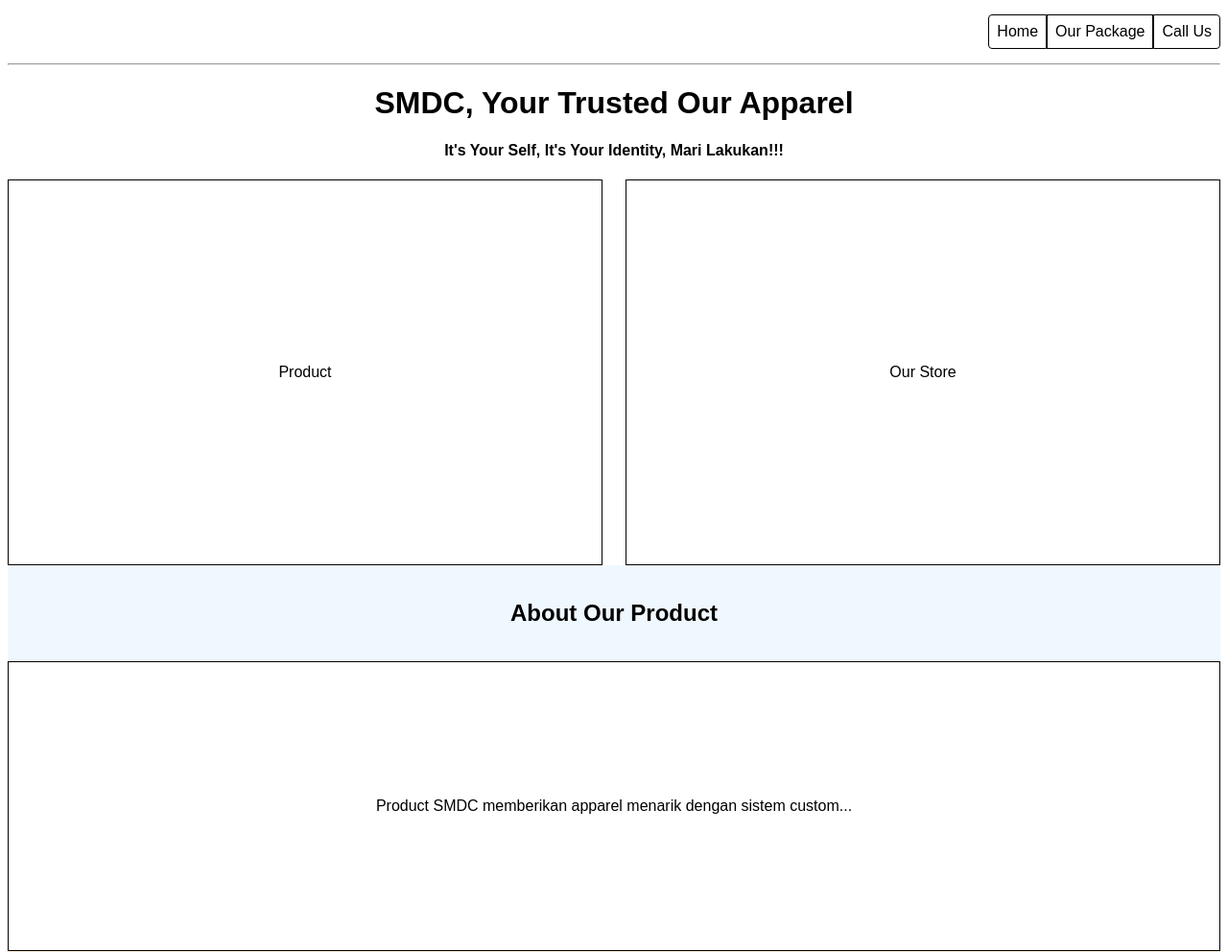
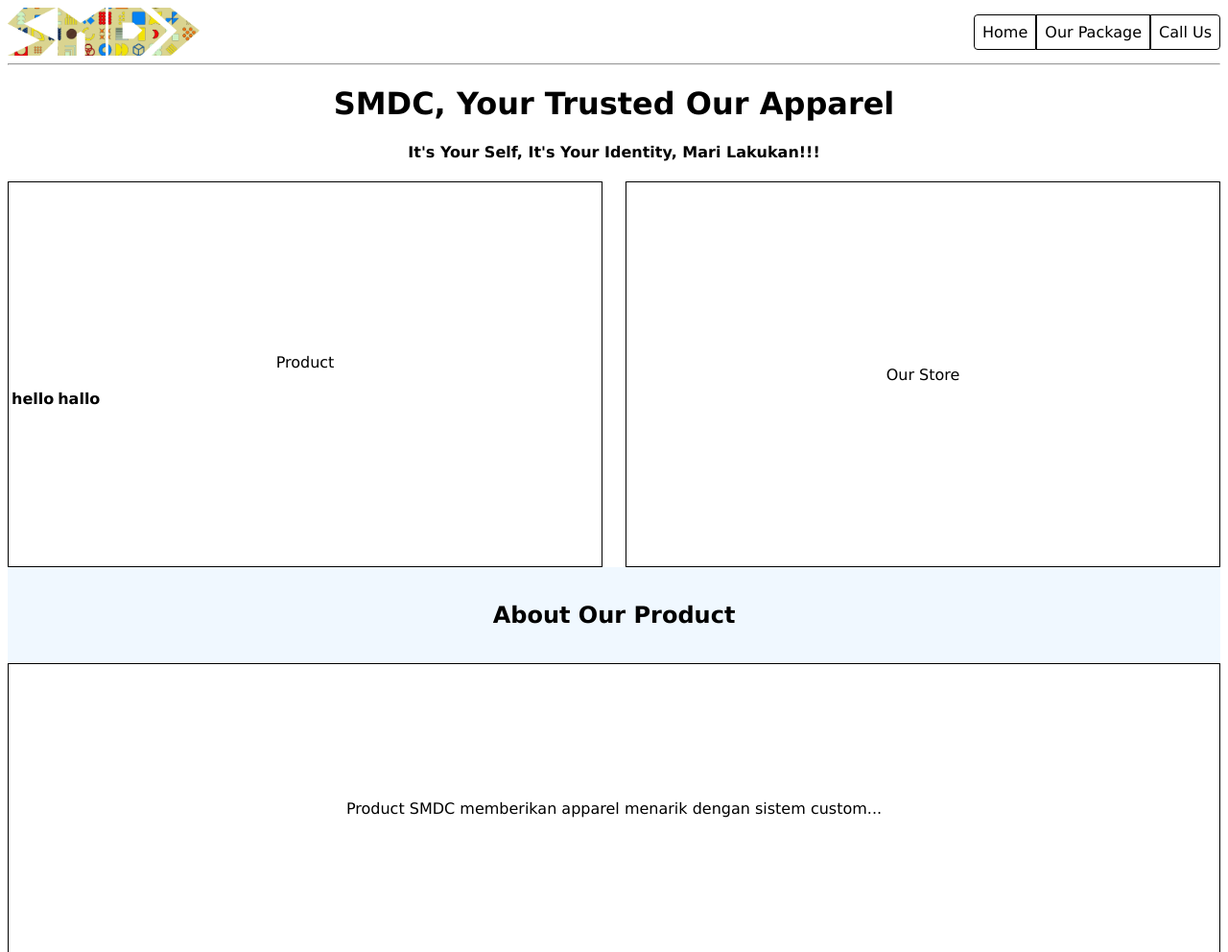
Before and after one commit to yupsbee12/projectrevou, a plain HTML site: page index.html in a window 1280 px wide. Shown: the top 992 px of the page at 96% size. Drawn offline with Linux system fonts and the light colour scheme.

Commit message:
sampe ganti hari wkwk

```diff
--- a/index.html
+++ b/index.html
@@ -19,7 +19,7 @@
         <!-- navigation -->
         <nav>
             <a href="#" class="no-border-radius-right">Home</a>
-            <a href="#our-package-secttion" class="no-border-radius">Our Package</a>
+            <a href="#our-package-section" class="no-border-radius">Our Package</a>
             <a href="#call-us-section" class="no-border-radius-left">Call Us</a>
         </nav>
 
@@ -41,6 +41,15 @@
             <!-- foto Product -->
             <aside class="main-container">
                 <p>Product</p>
+
+                <section>
+                    <table>
+                        <tr>
+                            <th>hello</th>
+                            <th>hallo</th>
+                        </tr>
+                    </table>
+                </section>
             </aside>
 
             <!-- socmed & store of smdc -->
@@ -59,6 +68,7 @@
             <article class="our-package-content">
                 <p>Product SMDC memberikan apparel menarik dengan sistem custom...</p>
             </article>
+
         </section>
 
         <!-- Call Us Section -->
@@ -68,7 +78,7 @@
             </header>
 
             <!-- content call us -->
-            <article class="call-us-section">
+            <article class="call-us-content">
                 <p>Hubungi kami hanya di official sosmed kami...</p>
             </article>
          </section>
--- a/style.css
+++ b/style.css
@@ -1,7 +1,7 @@
 /* css external */
 
 body {
-    font-family: fantasy;
+    font-family: Verdana, Geneva, Tahoma, sans-serif;
 }
 
 .main-header {
@@ -12,10 +12,10 @@ body {
 
 .logo-company {
     height: 50px;
-    width: 50px;
-
+    width: 200px;
+    background-image: url(image/smdcv1.png);
     background-size: cover;
-    border-radius: 50%;
+    border-radius: 0%;
 }
 
 nav {
@@ -27,7 +27,7 @@ nav > a {
     color: black;
     text-decoration: none;
     padding: 8px;
-    border-radius: 4px;
+    border-radius: 10px;
 }
 
 .no-border-radius {
```
Also changed, not shown: image/V1 VERTICAL.jpg (added), image/V1 VERTICAL.png (added), image/smdcv1.png (added).
